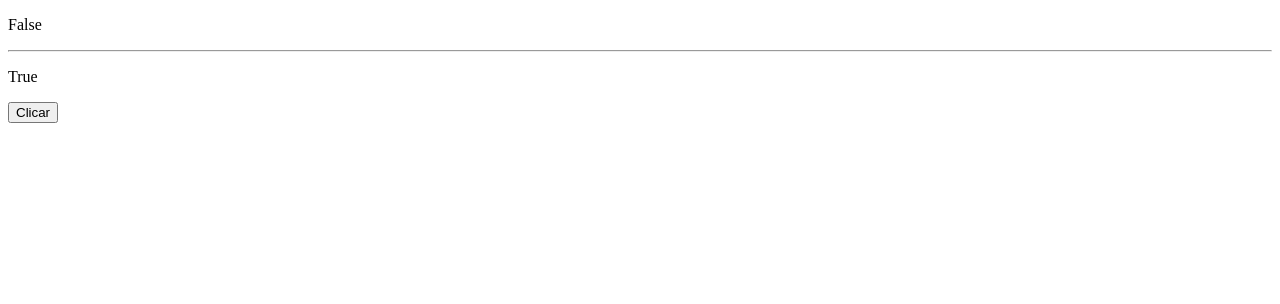
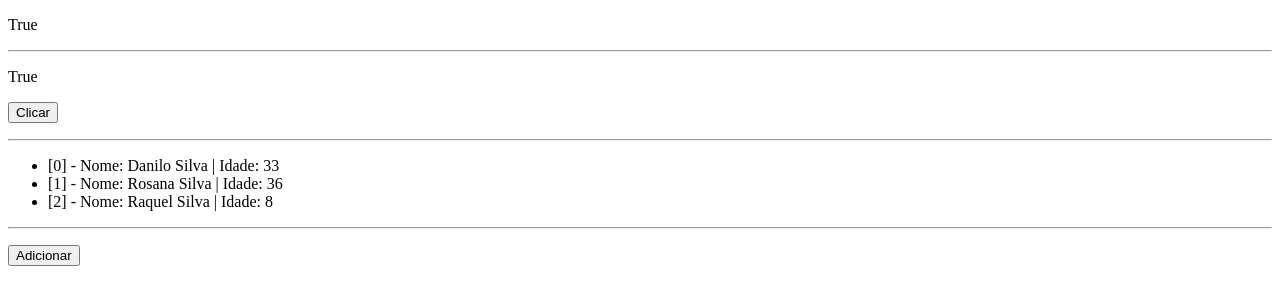
Before and after one commit to ddcsilva/Cursos-Dener-Troquatte, an Angular app in the folder meu-primeiro-projeto/: page / in a window 1280 px wide. Shown: the top 304 px of the page. Built offline with nearby package versions, Linux system fonts and the light colour scheme.

Commit message:
Aula "*ngFor"

```diff
--- a/meu-primeiro-projeto/src/app/diretivas-estruturais/diretivas-estruturais.component.html
+++ b/meu-primeiro-projeto/src/app/diretivas-estruturais/diretivas-estruturais.component.html
@@ -10,3 +10,13 @@
 <p *ngIf="conditionClick">True</p>
 <p *ngIf="!conditionClick">False</p>
 <p><button (click)="onClick()">Clicar</button></p>
+
+<hr>
+
+<ul>
+  <li *ngFor="let item of listaNomes; let i = index;" (click)="onClickEventList(i)">[{{ i }}] - Nome: {{ item.nome }} | Idade: {{ item.idade }}</li>
+</ul>
+
+<hr>
+
+<p><button (click)="onClickAddList()">Adicionar</button></p>
--- a/meu-primeiro-projeto/src/app/diretivas-estruturais/diretivas-estruturais.component.ts
+++ b/meu-primeiro-projeto/src/app/diretivas-estruturais/diretivas-estruturais.component.ts
@@ -8,6 +8,12 @@ import { Component, OnInit } from '@angular/core';
 export class DiretivasEstruturaisComponent implements OnInit {
   public condition: boolean = true;
   public conditionClick: boolean = true;
+
+  public listaNomes: Array<{ nome: string; idade: number }> = [
+    { nome: 'Danilo Silva', idade: 33 },
+    { nome: 'Rosana Silva', idade: 36 },
+    { nome: 'Raquel Silva', idade: 8 },
+  ];
 
   constructor() {}
 
@@ -28,4 +34,12 @@ export class DiretivasEstruturaisComponent implements OnInit {
       this.conditionClick = true;
     }
   }
+
+  public onClickAddList() {
+    this.listaNomes.push({ nome: 'José', idade: 30 });
+  }
+
+  public onClickEventList(event: number) {
+    this.listaNomes.splice(event, 1);
+  }
 }
```
